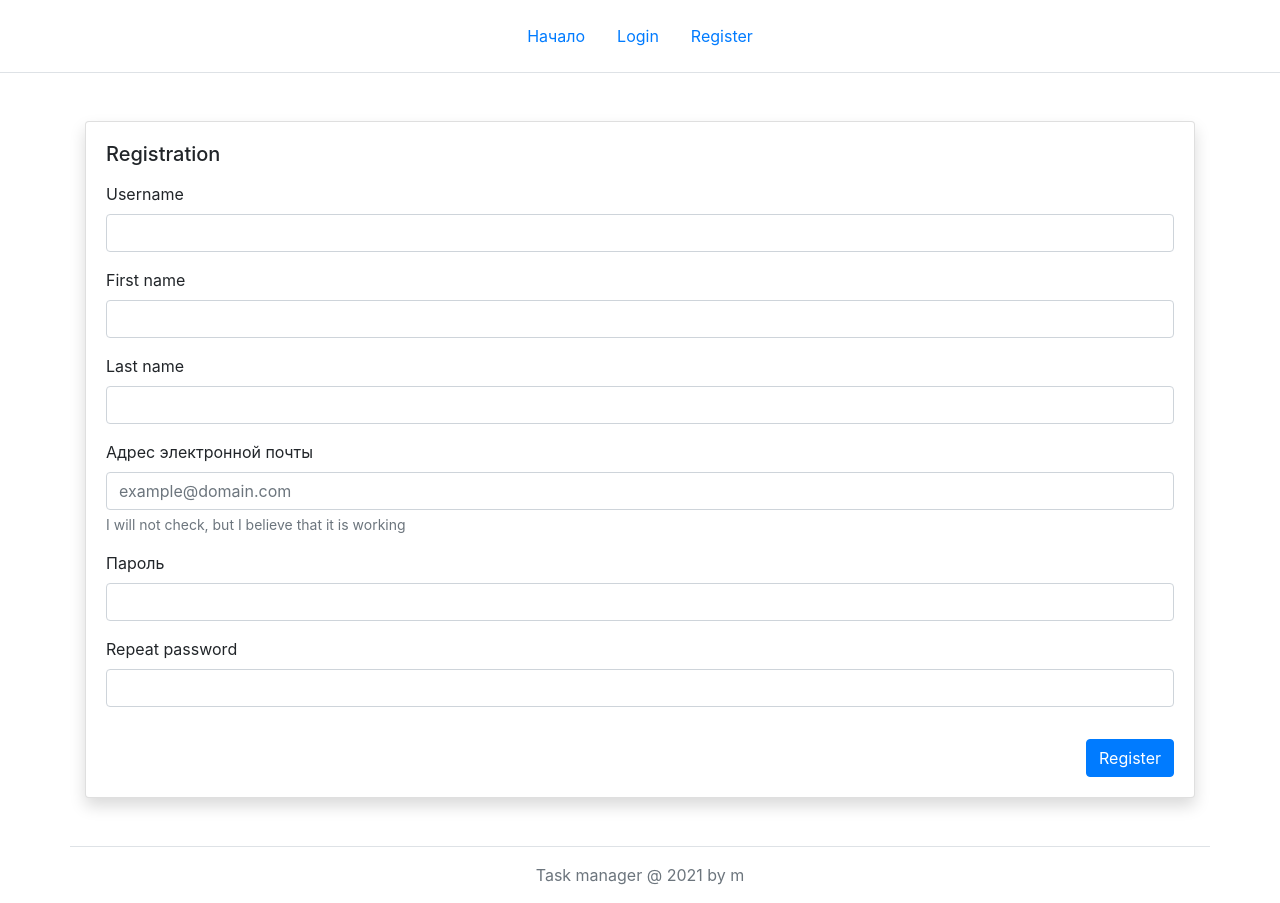
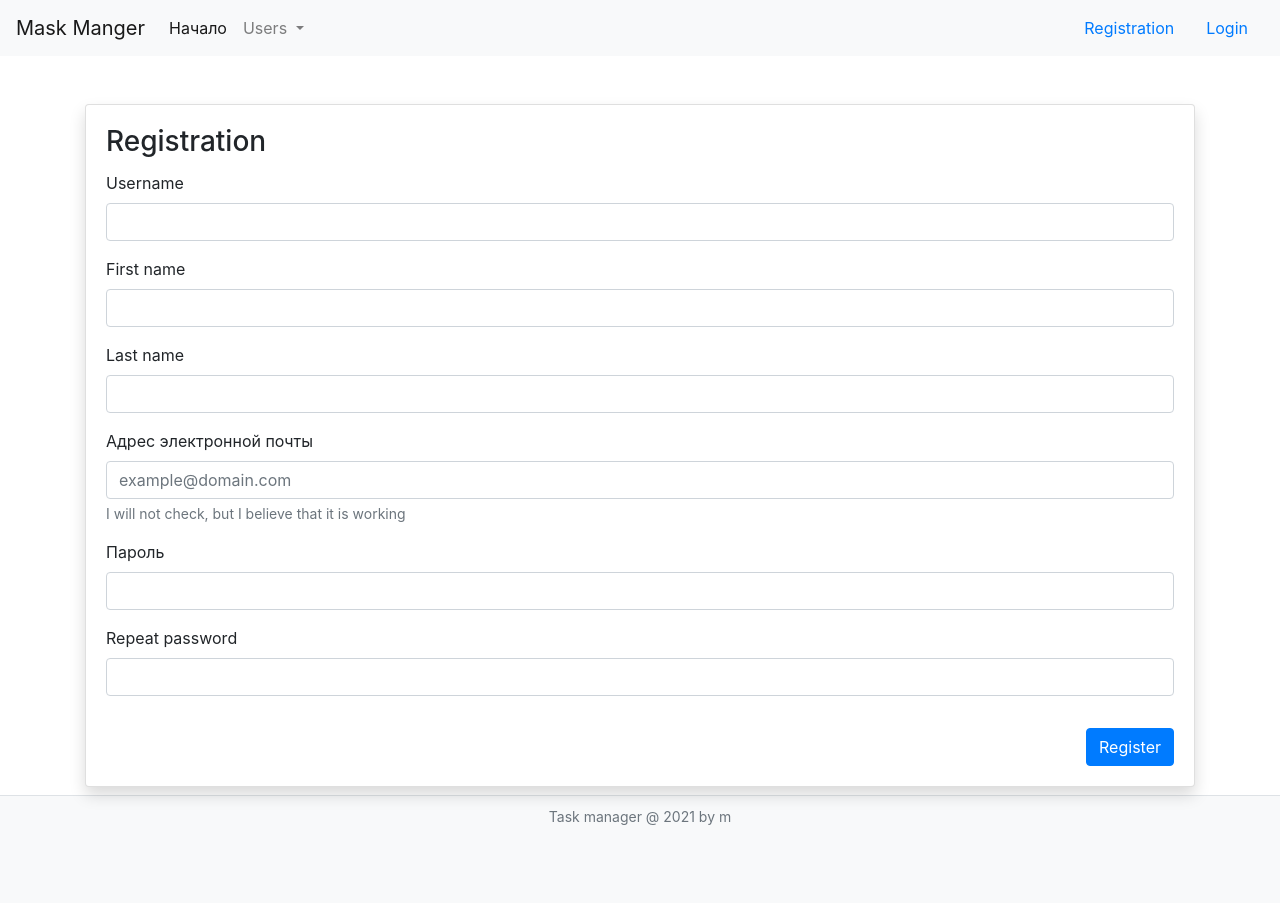
Before and after one commit to mnogom/python-project-lvl4, a Django app: page /users/create/ in a window 1280 px wide. After the commit the page ends 825 px from the top, so only its background shows below. Run offline with Django 3.2, Linux system fonts and the light colour scheme; some libraries are stand-ins or nearby versions.

Commit message:
Update templates

```diff
--- a/task_manager/templates/base.html
+++ b/task_manager/templates/base.html
@@ -15,31 +15,85 @@
     {% bootstrap_css %}
     {% bootstrap_javascript jquery='full' %}
 
-    <nav class="nav justify-content-center py-3 border-bottom">
-        <a class="nav-link active" href="/">{% translate 'Home' %}</a>
+    <nav class="navbar navbar-expand-lg navbar-light bg-light">
+
+        <a class="navbar-brand" href="{% url 'index' %}">Mask Manger</a>
+
+        <button class="navbar-toggler" type="button" data-toggle="collapse"
+                data-target="#navbarSupportedContent" aria-controls="navbarSupportedContent"
+                aria-expanded="false" aria-label="Toggle navigation">
+            <span class="navbar-toggler-icon"></span>
+        </button>
+
+        <div class="collapse navbar-collapse" id="navbarSupportedContent">
+            <ul class="navbar-nav mr-auto">
+                {# NAME #}
+                <li class="nav-item active">
+                    <a class="nav-link" href="{% url 'index' %}">{% translate 'Home' %}</a>
+                </li>
+
+                {# USER APP #}
+                <li class="nav-item dropdown">
+                    <a class="nav-link dropdown-toggle" href="#" id="navbarDropdown" role="button" data-toggle="dropdown" aria-haspopup="true" aria-expanded="false">
+                        {% translate 'Users' %}
+                    </a>
+                    <div class="dropdown-menu" aria-labelledby="navbarDropdown">
+                        <a class="dropdown-item" href="{% url 'users' %}">{% translate 'Users list' %}</a>
+                        <div class="dropdown-divider"></div>
+                        <a class="dropdown-item" href="{% url 'create_user' %}">{% translate 'Registration' %}</a>
+                        <a class="dropdown-item" href="{% url 'login' %}">{% translate 'Login' %}</a>
                         {% if user.is_authenticated %}
-            <a class="nav-link" href="{% url 'users' %}">{% translate 'Users' %}</a>
-            <a class="nav-link" href="{% url  'update_user' user.pk %}">{% translate "Profile" %}</a>
-            <form action="/logout/" method="POST">
+                            <div class="dropdown-divider"></div>
+                            <a class="dropdown-item" href="{% url 'update_user' user.pk %}">{% translate 'Update user' %}</a>
+                            <a class="dropdown-item" href="{% url 'delete_user' user.pk %}">{% translate 'Delete user' %}</a>
+                        {% endif %}
+                        <div class="dropdown-divider"></div>
+                        <form action="{% url 'logout' %}" method="POST">
                             {% csrf_token %}
-                <input type="submit" class="nav-link btn btn-link" value="{% translate 'Logout' %}"/>
+                            <input type="submit" class="dropdown-item" value="{% translate 'Logout' %}"/>
                         </form>
+                    </div>
+                </li>
+            </ul>
+
+            {# AUTH SHORTCATS #}
+            <ul class="nav justify-content-end">
+                {% if user.is_authenticated %}
+                    <a class="nav-link" href="{% url 'update_user' user.pk %}">{% translate 'Update user' %}</a>
+                    <div class="nav-item">
+                        <form action="{% url 'logout' %}" method="POST">
+                            {% csrf_token %}
+                            <input type="submit" class="nav-link btn btn-link border-0" value="{% translate 'Logout' %}"/>
+                        </form>
+                    </div>
                 {% else %}
+                    <li class="nav-item active">
+                        <a class="nav-link" href="{% url 'create_user' %}">{% translate 'Registration' %}</a>
+                    </li>
+                    <li class="nav-item active">
                         <a class="nav-link" href="{% url 'login' %}">{% translate 'Login' %}</a>
-            <a class="nav-link" href="{% url 'create_user' %}">{% translate 'Register' %}</a>
+                    </li>
                 {% endif %}
+            </ul>
+        </div>
 
     </nav>
 
     <div class="container flex-grow-1">
+
+        {# Display django.contrib.messages as Bootstrap alerts #}
+        <div class="mt-2 mx-5">
+            {% bootstrap_messages %}
+        </div>
+
         <div class="card-deck mt-5">
             {% block container %}{% endblock %}
         </div>
     </div>
 
     <footer>
-      <div class="container mt-5 py-3 border-top text-center">
-        <span class="text-muted">Task manager @ 2021 by m</span>
+      <div class="mt-2 py-2 border-top bg-light text-center">
+        <small class="text-muted">Task manager @ 2021 by m</small>
       </div>
     </footer>
 
--- a/user/templates/create.html
+++ b/user/templates/create.html
@@ -15,14 +15,12 @@
 {% endblock %}
 
 {% block container %}
-    {# Display django.contrib.messages as Bootstrap alerts #}
-    {% bootstrap_messages %}
 
     <div class="card shadow">
         <div class="card-body">
-            <h5 class="card-title mb-3">
+            <h3 class="card-title">
                 {% translate 'Registration' %}
-            </h5>
+            </h3>
             <form action="{% url 'create_user' %}" method="post">
                 {% csrf_token %}
                 {% bootstrap_form form %}
--- a/user/templates/login.html
+++ b/user/templates/login.html
@@ -15,14 +15,12 @@
 {% endblock %}
 
 {% block container %}
-    {# Display django.contrib.messages as Bootstrap alerts #}
-    {% bootstrap_messages %}
 
     <div class="card shadow">
         <div class="card-body">
-            <h5 class="card-title mb-3">
+            <h3 class="card-title">
                 {% translate 'Login' %}
-            </h5>
+            </h3>
             <form action="{% url 'login' %}" method="post">
                 {% csrf_token %}
                 {% bootstrap_form form %}
```
Also changed, not shown: task_manager/templates/index.html (+5 -8 lines), user/templates/delete.html (+2 -6 lines), user/templates/edit.html (+2 -5 lines), user/templates/users.html (+4 -4 lines). Lines whose indentation alone changed are shown as unchanged.
